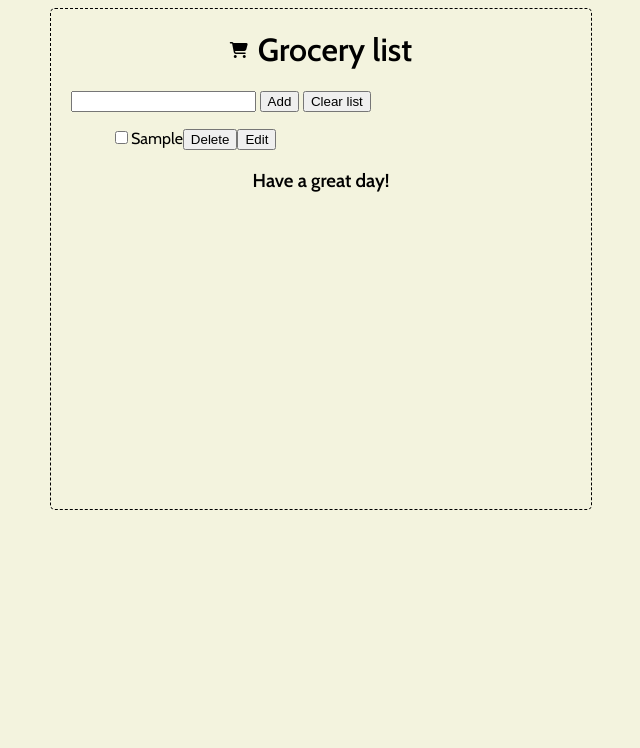
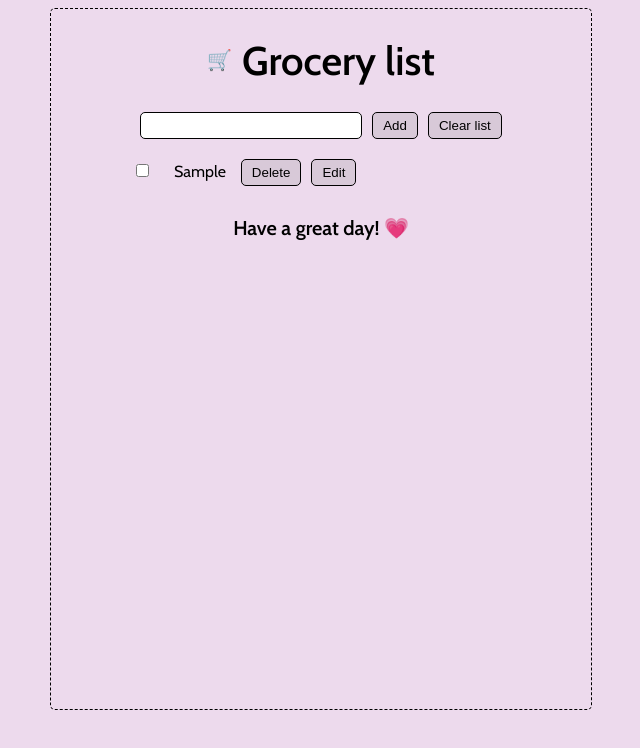
Before and after one commit to maadzjaa/grocery-list, a website built with Vite: page index.html in a window 1280 px wide. Both pictures are taken after typing "Sample" into the empty fields and a click on the button "Add". Shown: the whole page, without its empty margins (319-959 px from the left). Built offline with nearby package versions, Linux system fonts and the light colour scheme.

Commit message:
style: style buttons, ul list

```diff
--- a/index.html
+++ b/index.html
@@ -15,19 +15,23 @@
 <body>
   <div id="app">
     <header>
-      <div class="header-items"> <i class="fa-solid fa-cart-shopping"></i>
+      <div class="header-container">
+        <span class="shopping-emoji">&#128722;</span>
         <h1>Grocery list</h1>
       </div>
     </header>
-    <input class="text-input" type="text">
-    <button class="add-button">Add</button>
-    <button class="clear-button">Clear list</button>
-    <ul class="list">
+    <div class="input-container">
+      <input class="text-input" type="text">
+      <button class="add-button">Add</button>
+      <button class="clear-button">Clear list</button>
+    </div>
+    <div class="ul-container">
+      <ul class="list">
 
-    </ul>
-
+      </ul>
+    </div>
     <footer>
-      <h3>Have a great day!</h3>
+      <h3>Have a great day! <span class="heart emoji">&#128151;</span></h3>
     </footer>
   </div>
   <script type="module" src="/src/main.ts"></script>
--- a/src/style.scss
+++ b/src/style.scss
@@ -1,38 +1,96 @@
+html {
+	font-size: 62.5%;
+}
+
 body {
-	background-color: rgb(243, 243, 222);
+	background-color: rgb(237, 218, 237);
 	font-family: 'Cabin', sans-serif;
 }
 
 #app {
 	width: 500px;
-	height: 500px;
+	height: 700px;
 	margin: 0 auto;
 	padding: 0 20px;
 	border: 1px dashed black;
 	border-radius: 5px;
+	overflow: scroll;
 }
 
-.header-items {
+button {
+	padding: 5px 10px;
+	border: 0.1px solid black;
+	border-radius: 5px;
+	background-color: #d8c9d8;
+	color: black;
+}
+
+button:hover {
+	cursor: pointer;
+	color: white;
+	background-color: gray;
+	transition: 0.5s linear;
+}
+
+.header-container {
 	display: flex;
 	align-items: center;
 	justify-content: center;
 	gap: 10px;
+	font-size: 2rem;
+}
+
+.input-container {
+	display: flex;
+	justify-content: center;
+	align-items: center;
+	gap: 10px;
+
+	.text-input {
+		width: 40%;
+		padding: 5px 10px;
+		border: 0.1px solid black;
+		border-radius: 5px;
+	}
 }
 
 .item-completed {
 	text-decoration: line-through;
 }
 
-.list {
-	display: flex;
-	flex-direction: column;
-}
+.ul-container {
+	width: 80%;
+	margin: 0 auto;
 
-li {
-	list-style-type: none;
+	ul {
+		padding: 0;
+	}
+
+	li {
+		list-style-type: none;
+		font-size: 1.6rem;
+		input {
+			margin: 10px 15px;
+		}
+		button {
+			margin: 10px 5px;
+		}
+
+		span {
+			margin: 10px 10px;
+		}
+	}
 }
 
 footer {
 	width: 100%;
 	text-align: center;
+	h3 {
+		font-size: 2rem;
+	}
 }
+
+.shopping-emoji {
+	font-size: 200px;
+	font-size: 2rem;
+}
```
